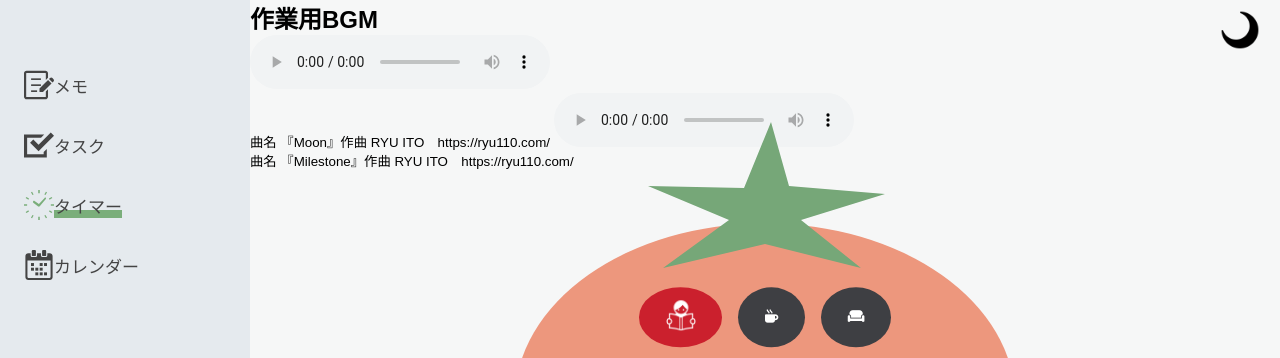
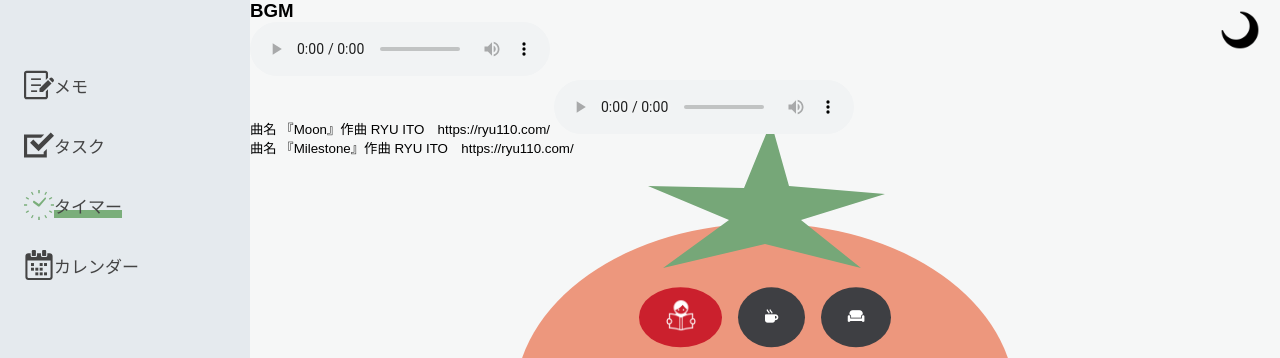
Before and after one commit to fuki1119/studdy, a plain HTML site: page index.html in a window 1280 px wide. Shown: the top 358 px of the page. Drawn offline with Linux system fonts and the light colour scheme.

Commit message:
Update index.html

```diff
--- a/index.html
+++ b/index.html
@@ -55,11 +55,7 @@
                 <img class="moon hide" src="./img/sun.png">
             </div>
         </div>
-        <h2>作業用BGM</h2>
-        <audio controls loop controlslist="nodownload" src="./audio/moon.mp3"></audio><br>
-        <small>曲名 『Moon』作曲 RYU ITO　https://ryu110.com/</small>
-        <audio controls loop controlslist="nodownload" src="./audio/milestone.mp3"></audio><br>
-        <small>曲名 『Milestone』作曲 RYU ITO　https://ryu110.com/</small>
+
         <div class="container">
             <div class="hull"></div>
             <div class="section-container">
@@ -78,6 +74,11 @@
             </div>
         </div>
     </div>
+    <h3>BGM</h3>
+        <audio controls loop controlslist="nodownload" src="./audio/moon.mp3"></audio><br>
+        <small>曲名 『Moon』作曲 RYU ITO　https://ryu110.com/</small>
+        <audio controls loop controlslist="nodownload" src="./audio/milestone.mp3"></audio><br>
+        <small>曲名 『Milestone』作曲 RYU ITO　https://ryu110.com/</small>
     </section>
 
     <footer>
```
